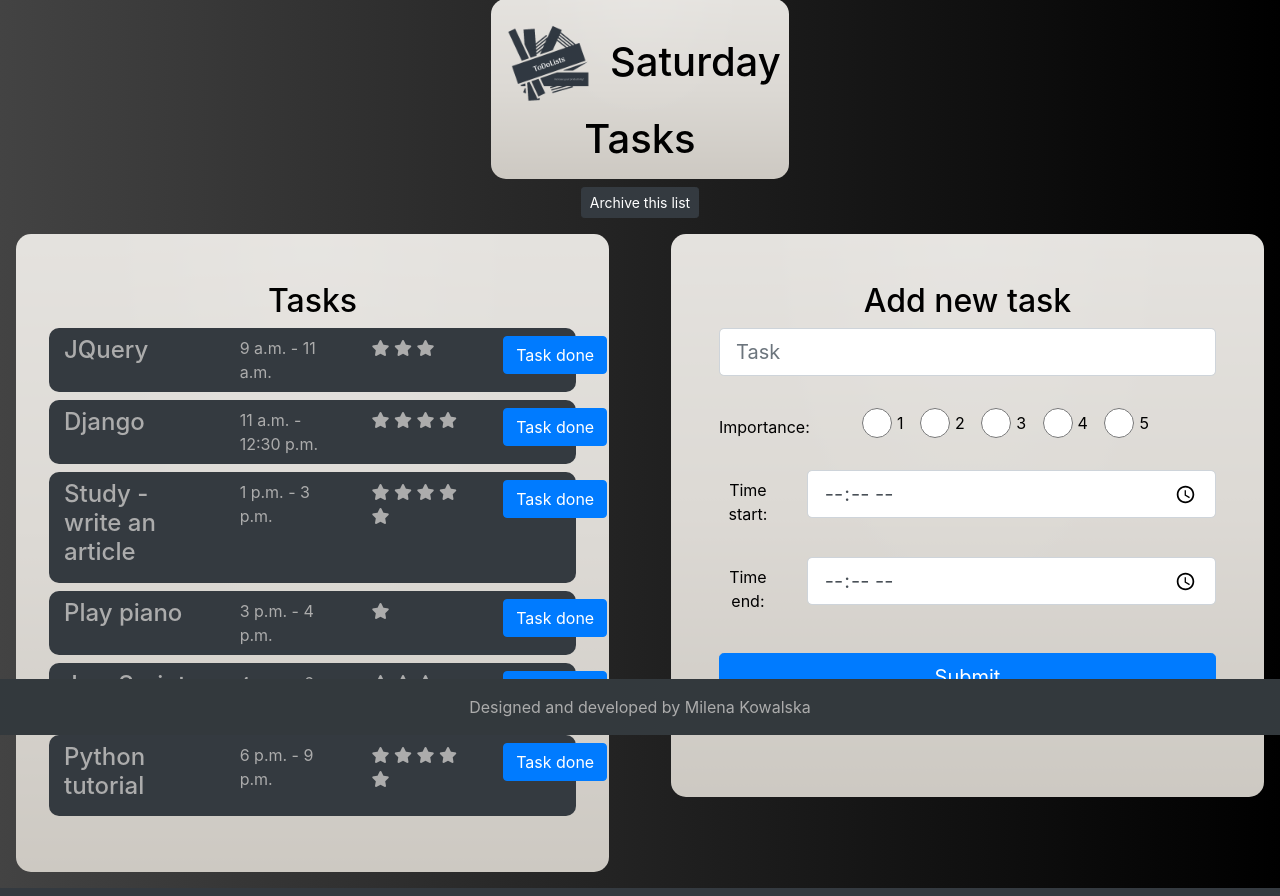
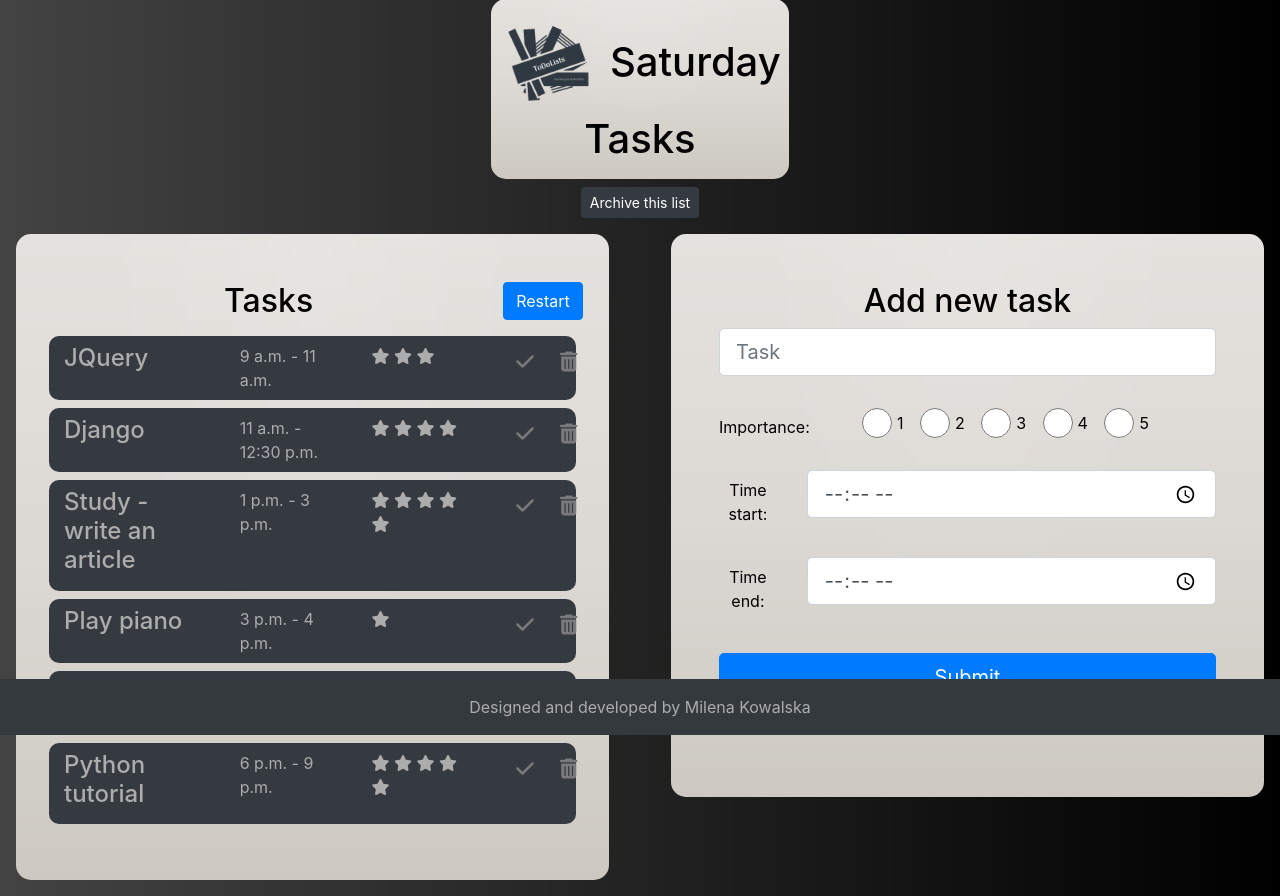
Before and after one commit to milenakowalska/todolist, a Django app: page /list/1 in a window 1280 px wide. Shown: the part 65-961 px from the top of the page. Run offline with Django 3.2, Linux system fonts and the light colour scheme; a user stored in the database is signed in; data comes from the database, SQL or seed files in the repository; both versions use the stored data as it was after the commit; some libraries are stand-ins or nearby versions.

Commit message:
Add functionality - restart list

```diff
--- a/tasks/templates/tasks/layout.html
+++ b/tasks/templates/tasks/layout.html
@@ -41,8 +41,15 @@
             border-radius: 15px;
             }
 
-        .with-shadow:hover, .rounded-circle:hover {
+        .with-shadow:hover, .rounded-circle:hover{
             box-shadow: 0 20px 20px 0 rgba(0, 0, 0, 0.2), 0 20px 20px 0 rgba(0, 0, 0, 0.19);
+        }
+        i.icon-button {
+            color:rgb(122, 122, 122);
+            font-size: 20px;
+        }
+        i.icon-button:hover {
+            color:white;
         }
 
         footer {
--- a/tasks/templates/tasks/list_page.html
+++ b/tasks/templates/tasks/list_page.html
@@ -20,7 +20,18 @@
     <div class='row'>
         <div class='col-md-6'>
             <div class='with-bg m-3 p-5'>
-                <h2>Tasks</h2>
+                <div class='row justify-content-end'>
+                    <div class='col-md-10'>
+                        <h2>Tasks</h2>
+                    </div>
+                    <div class='col-md-2'>
+                        <form action="{% url 'tasks:list_page' list.id %}" method=POST>
+                            {% csrf_token %}
+                            <input type='submit' name='restart' class='btn btn-primary' value=Restart>
+                        </form>
+                    </div>
+                </div>
+
                 {% for task in tasks %}
                     <div class='{% if task.done %}bg-light task{% else %}bg-dark task{% endif %} row my-2 py-2'>
                         <div class='col-md-4 text-left'><h4>{{ task.task_name }}</h4></div>
@@ -32,23 +43,34 @@
                             <i class="fas fa-star"></i>
                             {% endfor %}
                         </div>
+                        {% if task.done %}
                         <div class='col-md-2'>
-                        {% if task.done %}
                         <i class="fas fa-check-circle" style='color:rgb(43, 153, 49);font-size: 30px;'></i>
+                        </div>
                         {% else %}
+                        <div class='col-md-1'>
                             <form action="{% url 'tasks:list_page' list.id %}" method=POST>
                                 {% csrf_token %}
                                 <input type='hidden' name='task-done' value="{{ task.id }}">
-                                <input type='submit' name='done-task' class='btn btn-primary' value='Task done'>
+                                <button type='submit' name='done-task' class='btn' style='background-color: rgba(240, 248, 255, 0);'><i class="icon-button fas fa-check" ></i>
+                                </button>
                             </form>
+                        </div>
+                        <div class='col-md-1'>
+                            <form action="{% url 'tasks:list_page' list.id %}" method=POST>
+                                {% csrf_token %}
+                                <input type='hidden' name='task-delete' value="{{ task.id }}">
+                                <button type='submit' name='delete-task' class='btn' style='background-color: rgba(240, 248, 255, 0);'><i class="icon-button fas fa-trash-alt" ></i>
+                                </button>
+                            </form>
+                        </div>
                         {% endif %}
-                        </div>
                     </div>
                 {% endfor %}
             </div>
         </div>
         <div class='col-md-6'>
-            <div class='with-bg m-3 p-5'>
+            <div class='with-bg m-3 p-5' {% if list.archived %}style='opacity:0.2'{% endif %}>
                 <h2>Add new task</h2>
                 <form action="{% url 'tasks:list_page' list.id %}" method=POST>
                     {% csrf_token %}
@@ -93,7 +115,7 @@
                             <input class='mt-2 mb-2 form-control form-control-lg' type="time" name='time-end' placeholder="Time end"><br>
                         </div>
                     </div>
-                    <input class='mt-2 mb-4 btn btn-primary btn-lg btn-block' type="submit" name='add-task' value='Submit'><br>
+                    <input class='mt-2 mb-4 btn btn-primary btn-lg btn-block' {% if list.archived %}disabled{% endif %} type="submit" name='add-task' value='Submit'><br>
                 </form>
             </div>
         </div>
--- a/tasks/views.py
+++ b/tasks/views.py
@@ -112,10 +112,52 @@ def list_page(request, list_id):
                 }
                 return render(request, 'tasks/list_page.html', context)
 
+        if 'delete-task' in request.POST:
+            task_id = request.POST['task-delete']
+            try:
+                Task.objects.get(pk=int(task_id)).delete()
+
+                current_list = ToDoList.objects.get(pk=list_id)
+                context = {
+                    'success_message':f'Task deleted!',
+                    'list': current_list,
+                    'tasks':current_list.tasks.all()
+                }
+                return render(request, 'tasks/list_page.html', context)
+            except:
+                current_list = ToDoList.objects.get(pk=list_id)
+                context = {
+                    'error_message':f'There was an issue, {task_name}',
+                    'list': current_list,
+                    'tasks':current_list.tasks.all()
+                }
+                return render(request, 'tasks/list_page.html', context)
+
+        if 'restart' in request.POST:
+            to_do_list = ToDoList.objects.get(pk=list_id)
+
+            for task in to_do_list.tasks.all():
+                task.done = False
+                task.save()
+
+
+            current_list = ToDoList.objects.get(pk=list_id)
+            context = {
+                    'success_message':f'List status changed!',
+                    'list': current_list,
+                    'tasks':current_list.tasks.all()
+            }
+            return render(request, 'tasks/list_page.html', context)
+
+
         if 'archive-list' in request.POST:
             to_do_list = ToDoList.objects.get(pk=list_id)
             if to_do_list.archived == True:
                 to_do_list.archived = False
+
+                for task in to_do_list.tasks.all():
+                    task.done = False
+                    task.save()
             else:
                 to_do_list.archived = True
             to_do_list.save()
```
Also changed, not shown: db.sqlite3.
